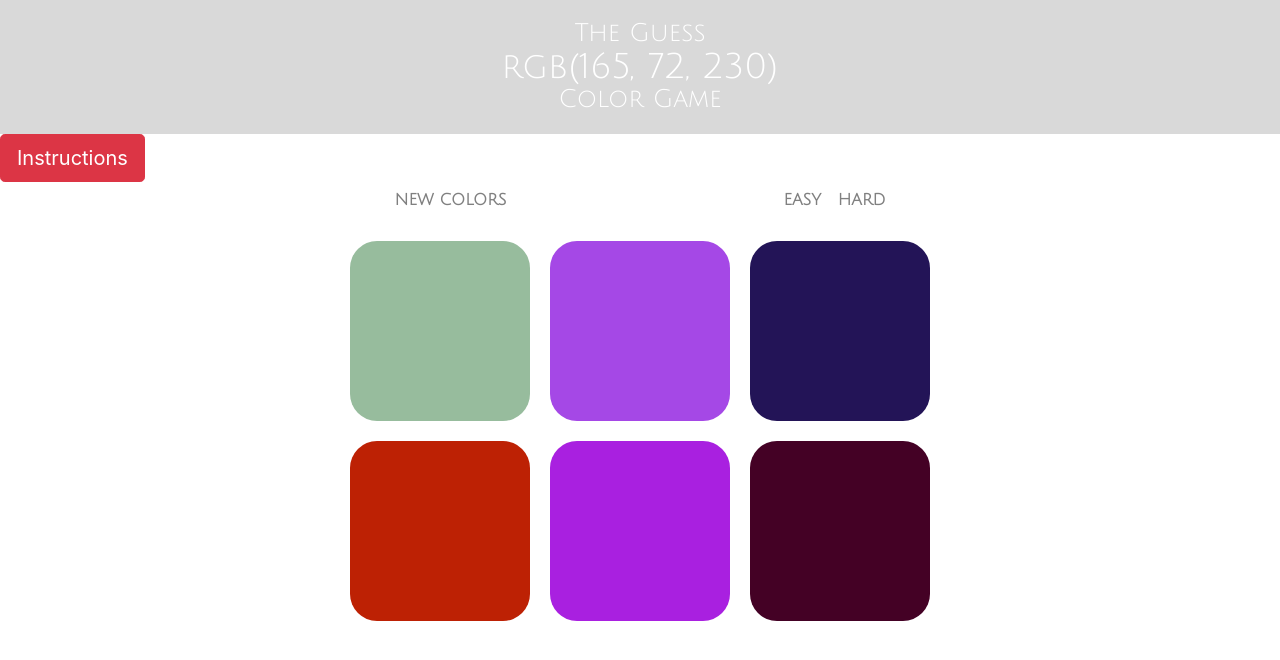
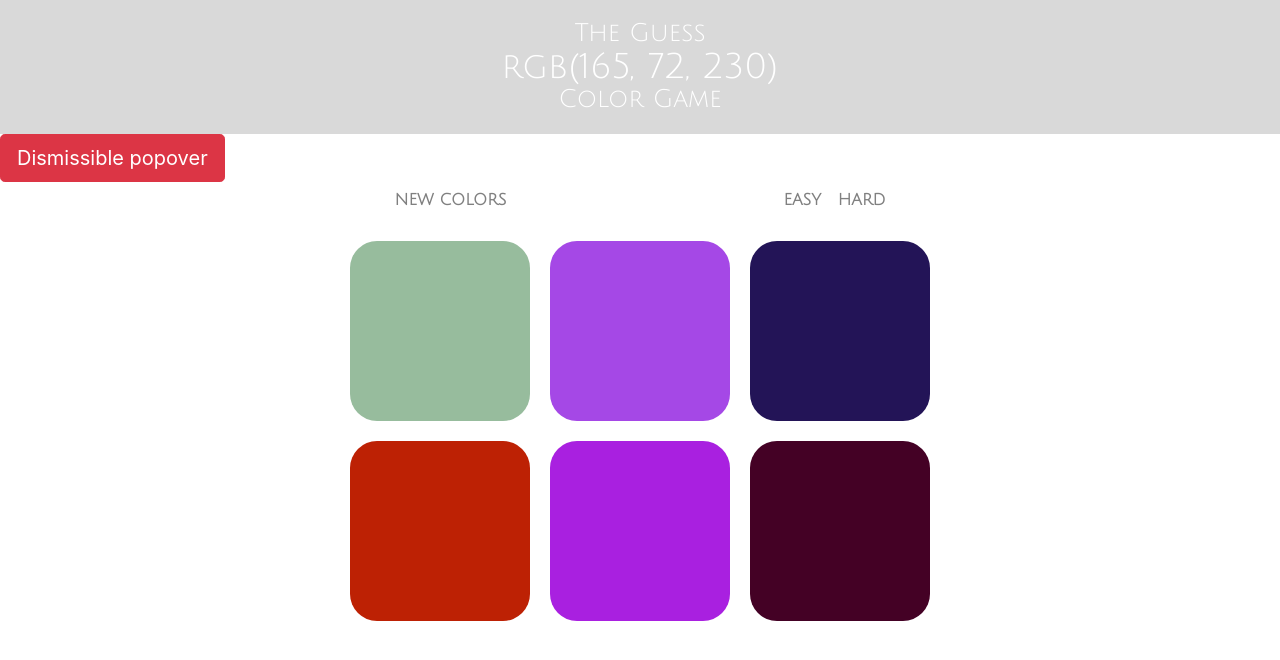
Before and after one commit to andruviflor/Guess-Color-Game, a plain HTML site: page index.html in a window 1280 px wide. Drawn offline with nearby package versions, Linux system fonts and the light colour scheme.

Commit message:
Update index.html

```diff
--- a/index.html
+++ b/index.html
@@ -16,14 +16,12 @@
 <br>
 Color Game</h1>
 	<a tabindex="0"
-   	   class="btn btn-lg btn-danger"
-	   role="button"
-	   data-toggle="popover"
+	   class="btn btn-lg btn-danger"
+	   role="button" data-toggle="popover"
 	   data-trigger="instructions"
-	   title="Do you want to play?"
-	   data-content="Try to guess the RGB color given by clicking in the colors boxes below. I'm sure you'll guess in the first try!">Instructions
+	   title="Dismissible popover"
+	   data-content="And here's some amazing content. It's very engaging. Right?">Dismissible popover
 	</a>
-
 <div id="stripe">
 	<button id="reset">New Colors</button>
 	<span id ="message"> </span>
```
